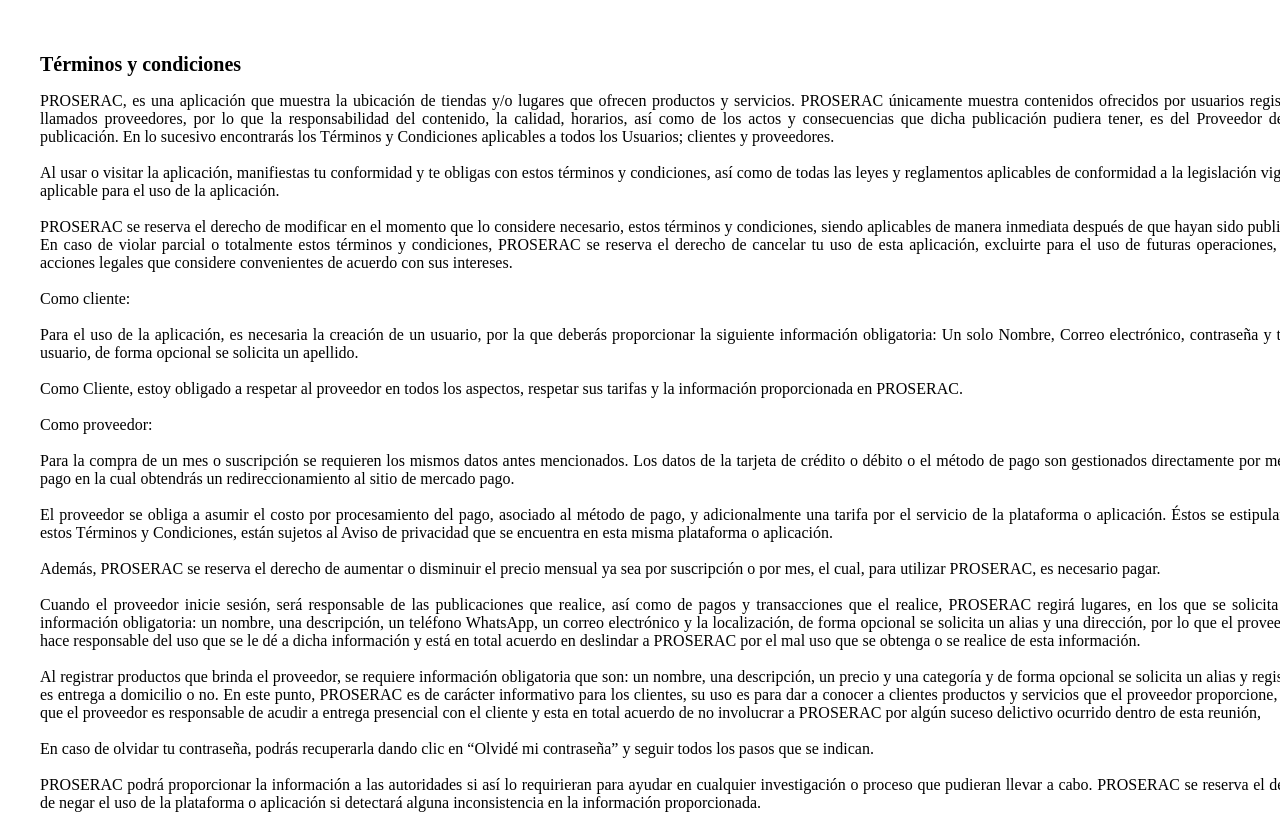
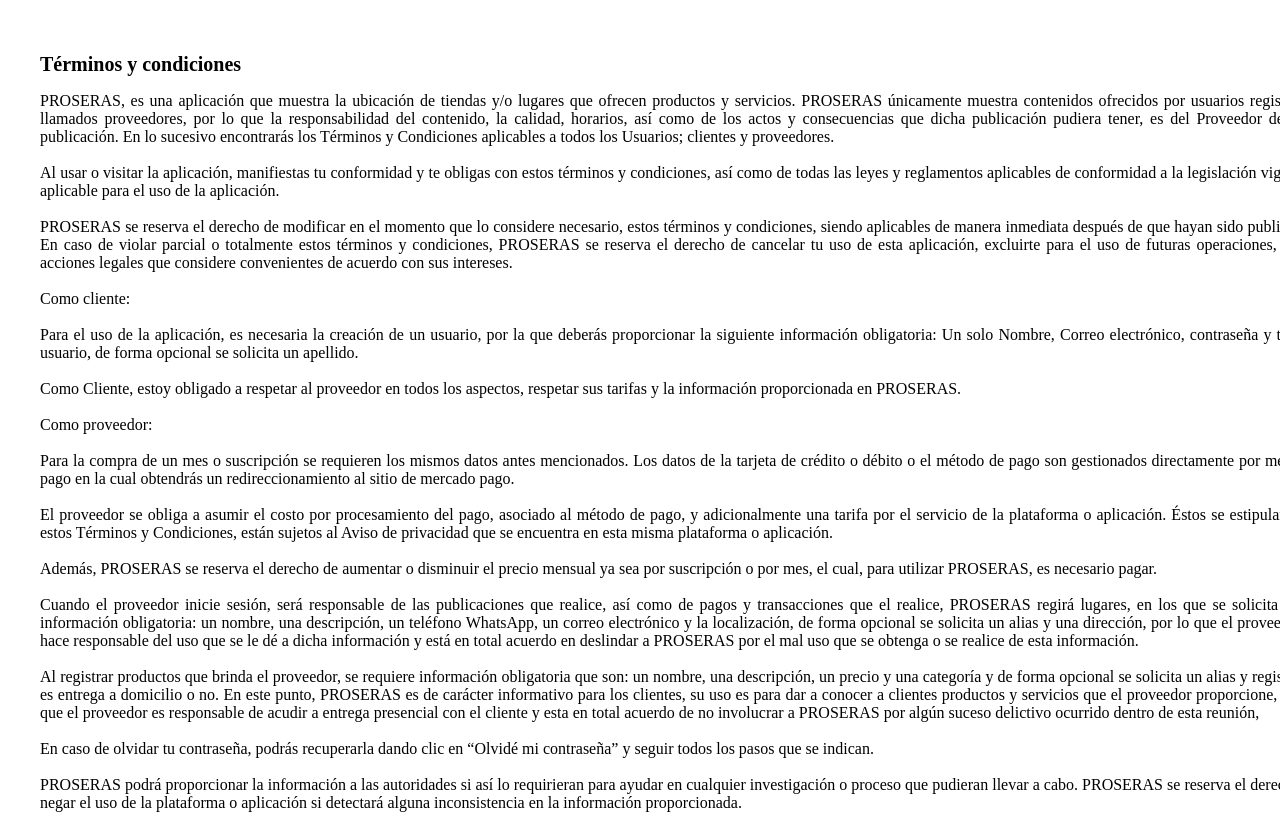
Before and after one commit to AntonioCru/congAppMotocicle, a Gatsby site: page /TermConditions in a window 1280 px wide. Shown: the top 814 px of the page. Built offline with nearby package versions, Linux system fonts and the light colour scheme; Gatsby itself is replaced by a stand-in of ours.

Commit message:
[refactor]TermsConditions: se actualiza el nombre del proyecto

```diff
--- a/src/pages/TermConditions.js
+++ b/src/pages/TermConditions.js
@@ -7,8 +7,8 @@ export default function TermConditions() {
 		<div className='containerTermCond'>
 			<h1 className='titleTerm'>Términos y condiciones</h1>
 			<p>
-				PROSERAC, es una aplicación que muestra la ubicación de tiendas y/o
-				lugares que ofrecen productos y servicios. PROSERAC únicamente muestra
+				PROSERAS, es una aplicación que muestra la ubicación de tiendas y/o
+				lugares que ofrecen productos y servicios. PROSERAS únicamente muestra
 				contenidos ofrecidos por usuarios registrados llamados proveedores, por
 				lo que la responsabilidad del contenido, la calidad, horarios, así como
 				de los actos y consecuencias que dicha publicación pudiera tener, es del
@@ -20,10 +20,10 @@ export default function TermConditions() {
 				reglamentos aplicables de conformidad a la legislación vigente y
 				aplicable para el uso de la aplicación. <br />
 				<br />
-				PROSERAC se reserva el derecho de modificar en el momento que lo
+				PROSERAS se reserva el derecho de modificar en el momento que lo
 				considere necesario, estos términos y condiciones, siendo aplicables de
 				manera inmediata después de que hayan sido publicadas. En caso de violar
-				parcial o totalmente estos términos y condiciones, PROSERAC se reserva
+				parcial o totalmente estos términos y condiciones, PROSERAS se reserva
 				el derecho de cancelar tu uso de esta aplicación, excluirte para el uso
 				de futuras operaciones, tomar acciones legales que considere
 				convenientes de acuerdo con sus intereses. <br />
@@ -37,7 +37,7 @@ export default function TermConditions() {
 				<br />
 				Como Cliente, estoy obligado a respetar al proveedor en todos los
 				aspectos, respetar sus tarifas y la información proporcionada en
-				PROSERAC.
+				PROSERAS.
 				<br />
 				<br />
 				Como proveedor: <br />
@@ -54,29 +54,29 @@ export default function TermConditions() {
 				Condiciones, están sujetos al Aviso de privacidad que se encuentra en
 				esta misma plataforma o aplicación.
 				<br />
-				<br /> Además, PROSERAC se reserva el derecho de aumentar o disminuir el
+				<br /> Además, PROSERAS se reserva el derecho de aumentar o disminuir el
 				precio mensual ya sea por suscripción o por mes, el cual, para utilizar
-				PROSERAC, es necesario pagar.
+				PROSERAS, es necesario pagar.
 				<br />
 				<br />
 				Cuando el proveedor inicie sesión, será responsable de las publicaciones
-				que realice, así como de pagos y transacciones que el realice, PROSERAC
+				que realice, así como de pagos y transacciones que el realice, PROSERAS
 				regirá lugares, en los que se solicita como información obligatoria: un
 				nombre, una descripción, un teléfono WhatsApp, un correo electrónico y
 				la localización, de forma opcional se solicita un alias y una dirección,
 				por lo que el proveedor se hace responsable del uso que se le dé a dicha
-				información y está en total acuerdo en deslindar a PROSERAC por el mal
+				información y está en total acuerdo en deslindar a PROSERAS por el mal
 				uso que se obtenga o se realice de esta información.
 				<br />
 				<br />
 				Al registrar productos que brinda el proveedor, se requiere información
 				obligatoria que son: un nombre, una descripción, un precio y una
 				categoría y de forma opcional se solicita un alias y registrar si es
-				entrega a domicilio o no. En este punto, PROSERAC es de carácter
+				entrega a domicilio o no. En este punto, PROSERAS es de carácter
 				informativo para los clientes, su uso es para dar a conocer a clientes
 				productos y servicios que el proveedor proporcione, por lo que el
 				proveedor es responsable de acudir a entrega presencial con el cliente y
-				esta en total acuerdo de no involucrar a PROSERAC por algún suceso
+				esta en total acuerdo de no involucrar a PROSERAS por algún suceso
 				delictivo ocurrido dentro de esta reunión,
 				<br />
 				<br />
@@ -84,19 +84,19 @@ export default function TermConditions() {
 				“Olvidé mi contraseña” y seguir todos los pasos que se indican.
 				<br />
 				<br />
-				PROSERAC podrá proporcionar la información a las autoridades si así lo
+				PROSERAS podrá proporcionar la información a las autoridades si así lo
 				requirieran para ayudar en cualquier investigación o proceso que
-				pudieran llevar a cabo. PROSERAC se reserva el derecho de negar el uso
+				pudieran llevar a cabo. PROSERAS se reserva el derecho de negar el uso
 				de la plataforma o aplicación si detectará alguna inconsistencia en la
 				información proporcionada. <br />
 				<br />
-				PROSERAC mostrará la información de los proveedores; lugares, productos
+				PROSERAS mostrará la información de los proveedores; lugares, productos
 				y servicios, el cliente tiene a disposición dicha información para
-				adquirir estos productos o servicios. PROSERAC no se hace responsable de
+				adquirir estos productos o servicios. PROSERAS no se hace responsable de
 				transacciones, ya que el pago de esto será entre cliente proveedor sin
-				previo aviso y sin responsabilidad para PROSERAC, en virtud de lo
+				previo aviso y sin responsabilidad para PROSERAS, en virtud de lo
 				anterior, expresamente aceptas y reconoces dicho acuerdo. Cabe mencionar
-				que PROSERAC, no proporcionará, por ningún motivo, compensación por
+				que PROSERAS, no proporcionará, por ningún motivo, compensación por
 				actos delictivos o de cualquier índole que afecten a las partes
 				involucradas.
 				<br />
@@ -104,11 +104,11 @@ export default function TermConditions() {
 				Disponibilidad de la Plataforma
 				<br />
 				<br />
-				PROSERAC se reserva el derecho de modificar o interrumpir, en cualquier
+				PROSERAS se reserva el derecho de modificar o interrumpir, en cualquier
 				momento y de manera temporal o permanente, el sitio, los servicios o
 				cualquier parte del sitio, con o sin notificación, por cualquier motivo.
 				Con el único propósito de ofrecer una plataforma o aplicación de
-				calidad, PROSERAC realiza de forma periódica tareas de mantenimiento.
+				calidad, PROSERAS realiza de forma periódica tareas de mantenimiento.
 				<br />
 				<br />
 				Aunque hacemos todo lo posible para evitar que los clientes se vean
@@ -124,7 +124,7 @@ export default function TermConditions() {
 				incluyendo más no limitándose acciones civiles, penales y cautelares.
 				<br />
 				<br />
-				Serás responsable de indemnizar todos los gastos en los que PROSERAC
+				Serás responsable de indemnizar todos los gastos en los que PROSERAS
 				pudiera incurrir por el uso ilegal o no autorizado de esta plataforma o
 				aplicación.
 				<br />
@@ -145,25 +145,25 @@ export default function TermConditions() {
 				estás de acuerdo en que estás haciendo uso de la plataforma o aplicación
 				y de los servicios “tal cual” y “tal como están disponibles”. <br />
 				<br />
-				PROSERAC no se obliga a que el sitio esté libre de errores, que no
+				PROSERAS no se obliga a que el sitio esté libre de errores, que no
 				contendrá interrupciones, o que proporcione resultados específicos por
 				el uso de la plataforma o aplicación o por cualquier contenido, búsqueda
 				o enlace en el sitio. <br />
-				PROSERAC no puede asegurar que los archivos que descargue del sitio
+				PROSERAS no puede asegurar que los archivos que descargue del sitio
 				estarán libres de virus o de contaminación o de características
 				destructivas. <br />
 				<br />
-				PROSERAC se libera, en la máxima medida permitida por ley, de toda
+				PROSERAS se libera, en la máxima medida permitida por ley, de toda
 				responsabilidad de garantías, no será responsable por ningún daño de
 				cualquier tipo que surja del uso de esta plataforma o aplicación,
 				incluyendo sin limitación, daños directos, indirectos, incidentales,
 				punitivos y consecuenciales o por tu compra y/o asistencia y/o
 				participación en compras presenciales. <br />
 				<br />
-				PROSERAC se libera de cualquier y toda responsabilidad por cualquier
+				PROSERAS se libera de cualquier y toda responsabilidad por cualquier
 				hecho, omisión y conducta por parte de cualquier Usuario de la
 				plataforma o aplicación, anunciantes y/o patrocinadores del sitio, en
-				conexión con el servicio de PROSERAC o de cualquier otra forma
+				conexión con el servicio de PROSERAS o de cualquier otra forma
 				relacionada con su uso de la plataforma o aplicación. <br />
 				<br />
 				Legislación aplicable y notificaciones
@@ -171,8 +171,8 @@ export default function TermConditions() {
 				<br /> Las presentes condiciones se rigen y se interpretan de acuerdo
 				con la legislación mexicana. Todas las notificaciones, requerimientos,
 				peticiones y otras comunicaciones que el usuario desee efectuar a
-				PROSERAC deberán realizarse por escrito a la siguiente dirección
-				contacto@proserac.com.
+				PROSERAS deberán realizarse por escrito a la siguiente dirección
+				contacto@PROSERAS.com.
 			</p>
 		</div>
 	)
```
